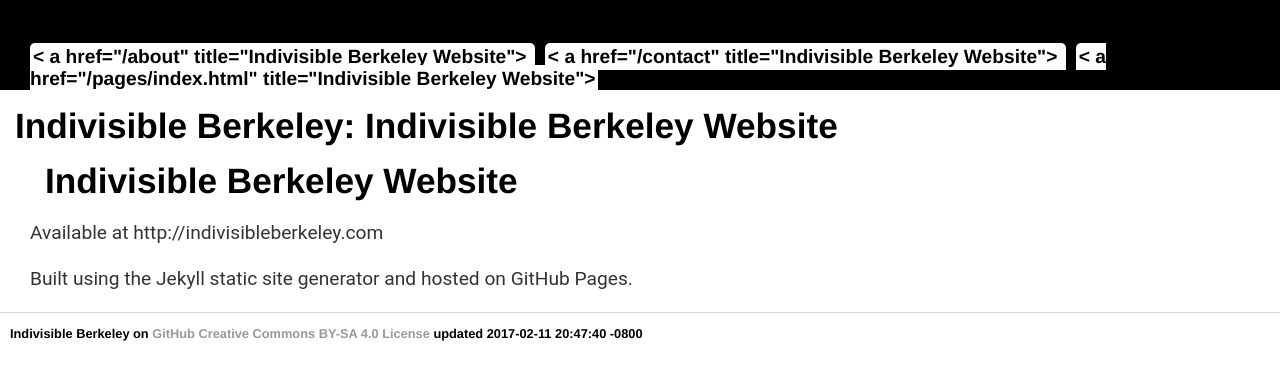
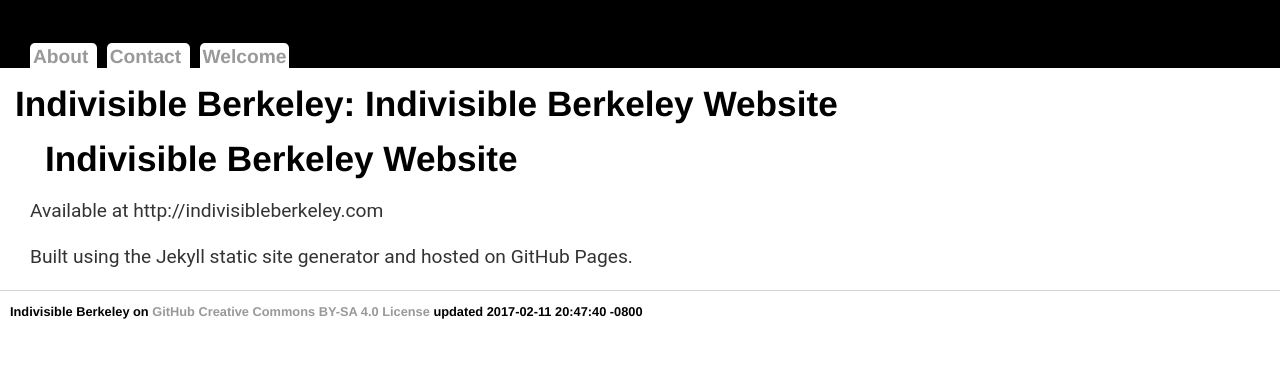
Before and after one commit to bc-design/www-ib, a Jekyll site: the page built from README.md, in a window 1280 px wide. Shown: the top 380 px of the page. Built offline with Jekyll 4.4.1, drawn with Linux system fonts in a browser that asks for light colours; our own code applies the rules of GitHub Pages for plain Markdown files.

Commit message:
working with Liquid

```diff
--- a/_includes/nav.html
+++ b/_includes/nav.html
@@ -1,7 +1,9 @@
 <ul>
 	{% for mypage in site.pages %}
         {% if mypage.nav == true %}
-            <li>< a href="{{ site.baseurl }}{{ mypage.url }}" title="{{ page.title }}">
+            <li>
+				<a href="{{ site.baseurl }}{{ mypage.url }}" title="{{ mypage.title }}">
+			{{ mypage.title }}</a>
         {% endif %}
     {% endfor %}
 </ul>
```
